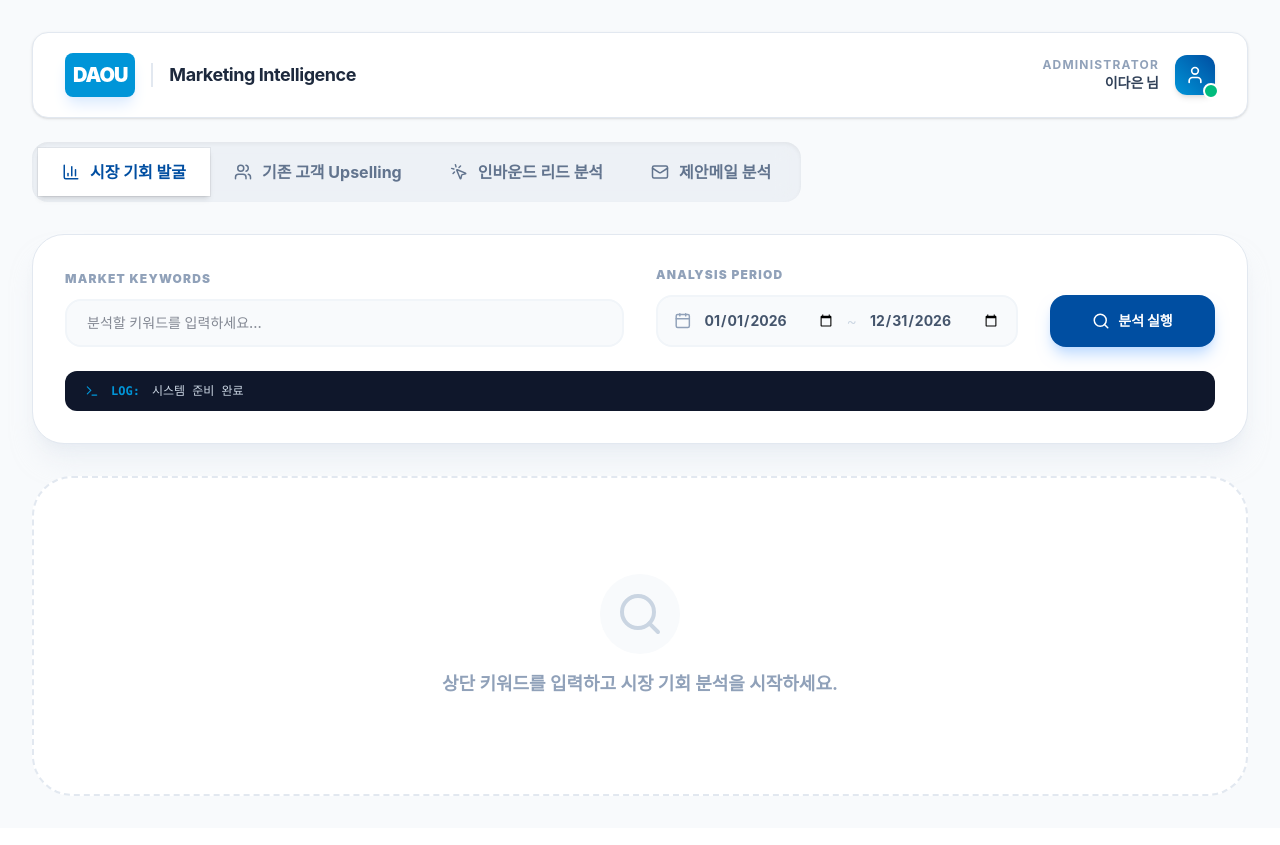
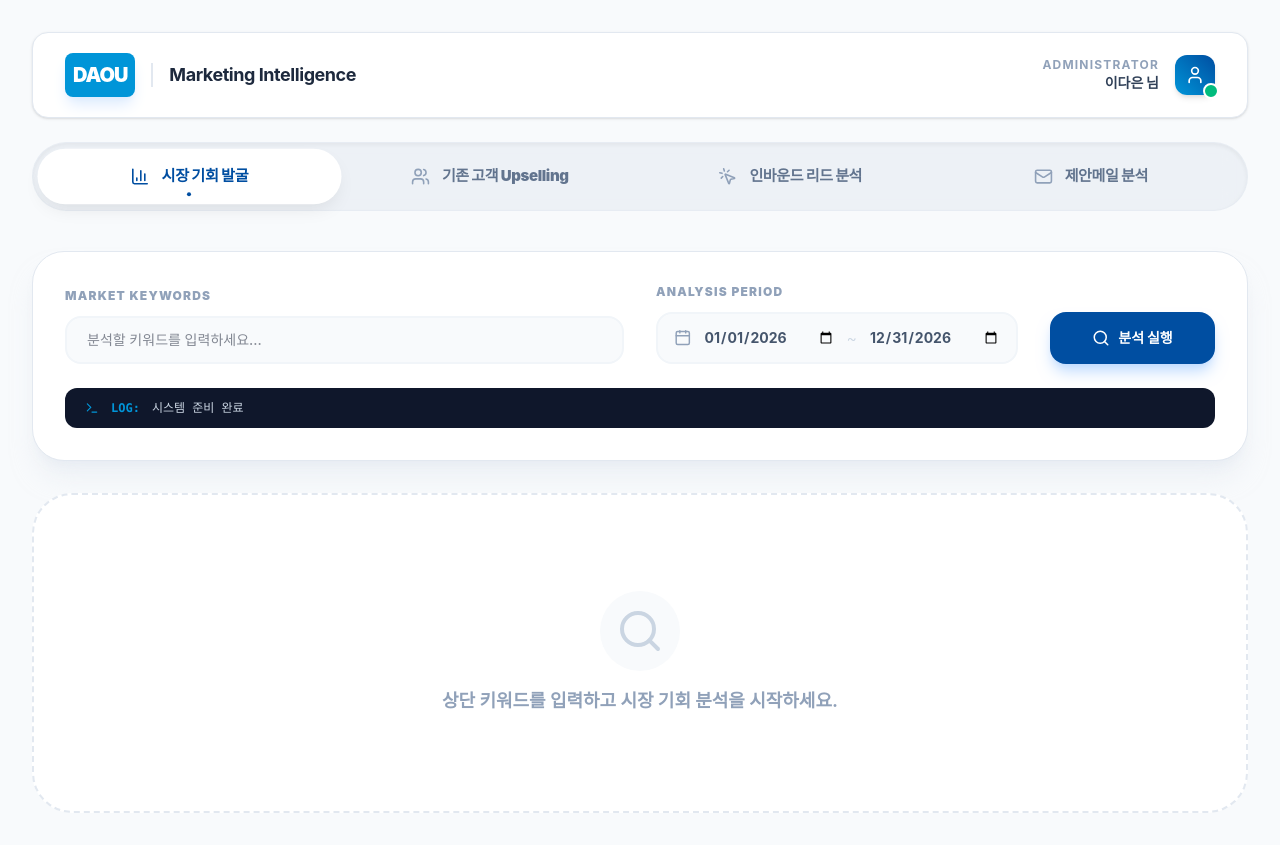
Before and after one commit to wbwhdrhadl/daou_marketing_tool, a React app in the folder frontend/: page / in a window 1280 px wide. Built offline with nearby package versions, Linux system fonts and the light colour scheme; the HTML template or start-up script is replaced by a standard one.

Commit message:
"메뉴 탭 바 디자인 수정"

```diff
--- a/frontend/src/components/Dashboard.jsx
+++ b/frontend/src/components/Dashboard.jsx
@@ -143,26 +143,50 @@ const Dashboard = () => {
       {/* MAIN CONTAINER */}
       <main className="max-w-7xl mx-auto">
         {/* TABS NAVIGATION */}
-        <div className="flex p-1.5 bg-slate-200/50 backdrop-blur-md rounded-2xl mb-8 w-fit shadow-inner">
+        {/* TABS NAVIGATION - Full Width & Balanced Design */}
+        <div className="max-w-7xl mx-auto mb-10">
+          <div className="flex p-1.5 bg-slate-200/50 backdrop-blur-md rounded-[2.5rem] shadow-inner border border-slate-200/50">
             {[
-            { id: 'market', icon: <BarChart3 size={18} />, label: '시장 기회 발굴' },
-            { id: 'upsell', icon: <Users size={18} />, label: '기존 고객 Upselling' },
-            { id: 'inbound', icon: <MousePointerClick size={18} />, label: '인바운드 리드 분석' },
-            // 아래 'mailManage' 탭을 추가합니다.
-            { id: 'mailManage', icon: <Mail size={18} />, label: '제안메일 분석' }
-          ].map((tab) => (
+              { id: 'market', icon: <BarChart3 size={19} />, label: '시장 기회 발굴' },
+              { id: 'upsell', icon: <Users size={19} />, label: '기존 고객 Upselling' },
+              { id: 'inbound', icon: <MousePointerClick size={19} />, label: '인바운드 리드 분석' },
+              { id: 'mailManage', icon: <Mail size={19} />, label: '제안메일 분석' }
+            ].map((tab) => {
+              const isActive = activeTab === tab.id;
+              return (
                 <button
                   key={tab.id}
                   onClick={() => { setActiveTab(tab.id); closeAllModals(); }}
-              className={`flex items-center gap-2.5 px-6 py-3 rounded-1.5xl font-bold transition-all duration-300 ${
-                activeTab === tab.id
-                ? 'bg-white text-[#004EA1] shadow-md ring-1 ring-black/5'
-                : 'text-slate-500 hover:text-slate-700 hover:bg-white/50'
-              }`}
+                  className={`
+                    relative flex-1 flex items-center justify-center gap-3 px-4 py-4 rounded-[2rem] font-black text-[15px]
+                    transition-all duration-300 ease-in-out
+                    ${isActive
+                      ? 'text-[#004EA1] scale-[1.01]'
+                      : 'text-slate-500 hover:text-slate-700 hover:bg-white/30'
+                    }
+                  `}
                 >
-              {tab.icon} {tab.label}
+                  {/* 활성화 시 배경 (하얀 카드 효과) */}
+                  {isActive && (
+                    <div className="absolute inset-0 bg-white rounded-[1.8rem] shadow-[0_8px_20px_-6px_rgba(0,0,0,0.1)] animate-in fade-in zoom-in-95 duration-200" />
+                  )}
+
+                  {/* 아이콘 및 라벨 */}
+                  <span className={`relative z-10 transition-colors ${isActive ? 'text-[#004EA1]' : 'text-slate-400'}`}>
+                    {tab.icon}
+                  </span>
+                  <span className="relative z-10 tracking-tight whitespace-nowrap">
+                    {tab.label}
+                  </span>
+
+                  {/* 활성화 표시 포인트 */}
+                  {isActive && (
+                    <span className="absolute bottom-2 w-1 h-1 bg-[#004EA1] rounded-full z-10" />
+                  )}
                 </button>
-          ))}
+              );
+            })}
+          </div>
         </div>
 
         {/* MARKET TAB CONTENT */}
```
Lines whose indentation alone changed are shown as unchanged.
